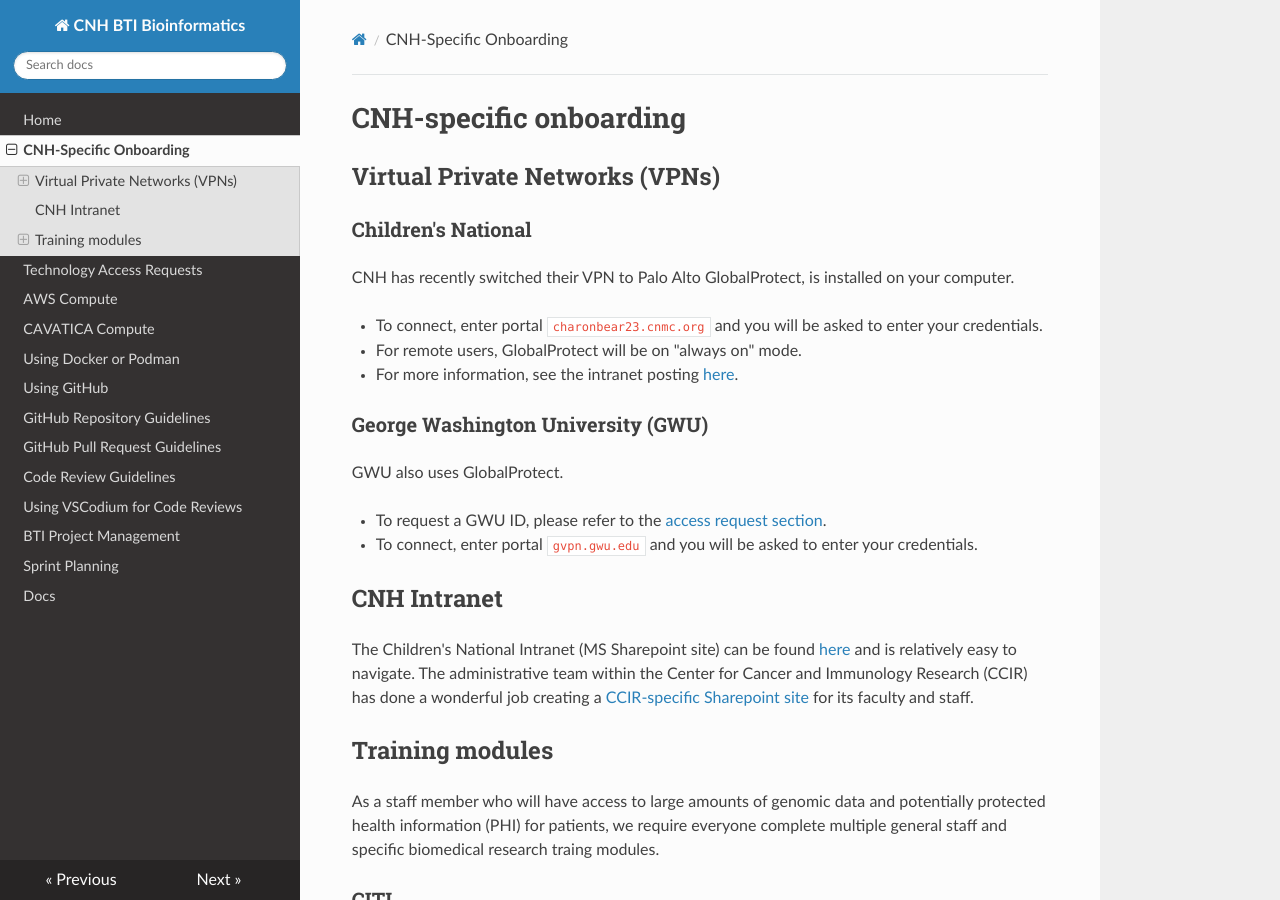
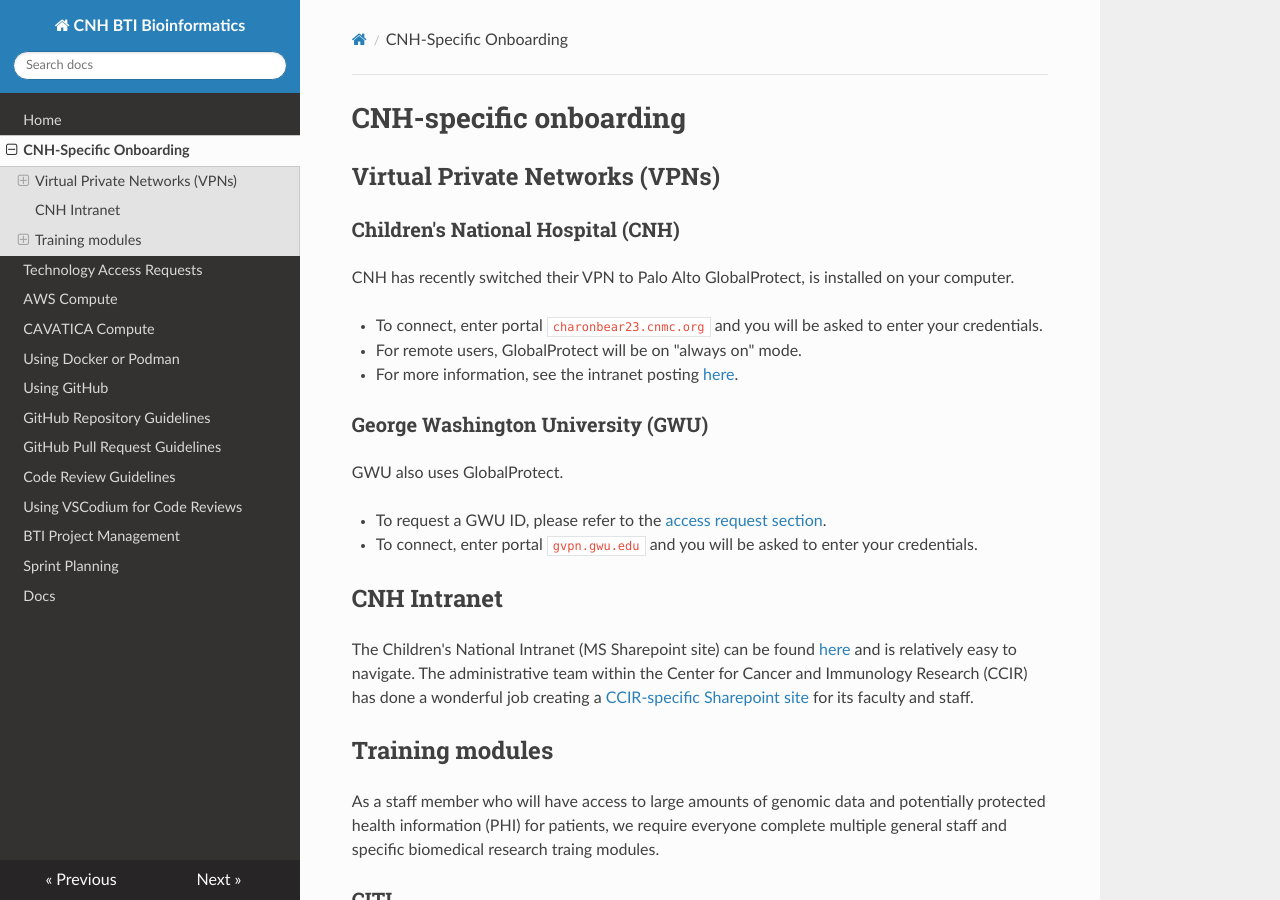
Before and after one commit to childrens-bti/bti-bfx-docs, an MkDocs documentation site: the page built from docs/cnh-onboarding.md, in a window 1280 px wide and 900 px high. Built offline with MkDocs 1.6.1, drawn with Linux system fonts in a browser that asks for light colours; nearby versions of some CDN libraries.

Commit message:
update cnh

```diff
--- a/docs/cnh-onboarding.md
+++ b/docs/cnh-onboarding.md
@@ -2,7 +2,7 @@
 
 ## Virtual Private Networks (VPNs)
 
-### Children's National
+### Children's National Hospital (CNH)
 
 CNH has recently switched their VPN to Palo Alto GlobalProtect, is installed on your computer.
 
```
